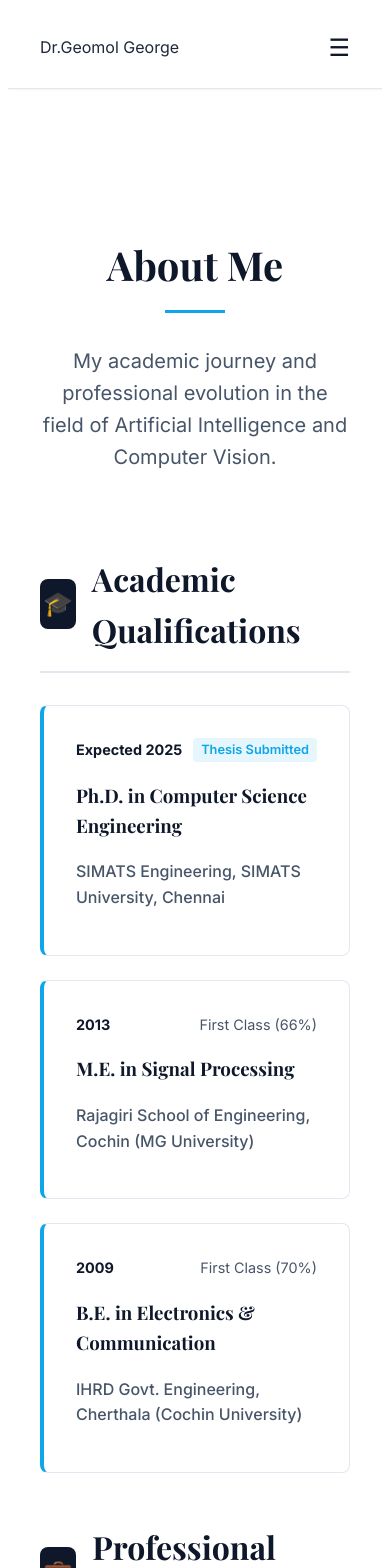
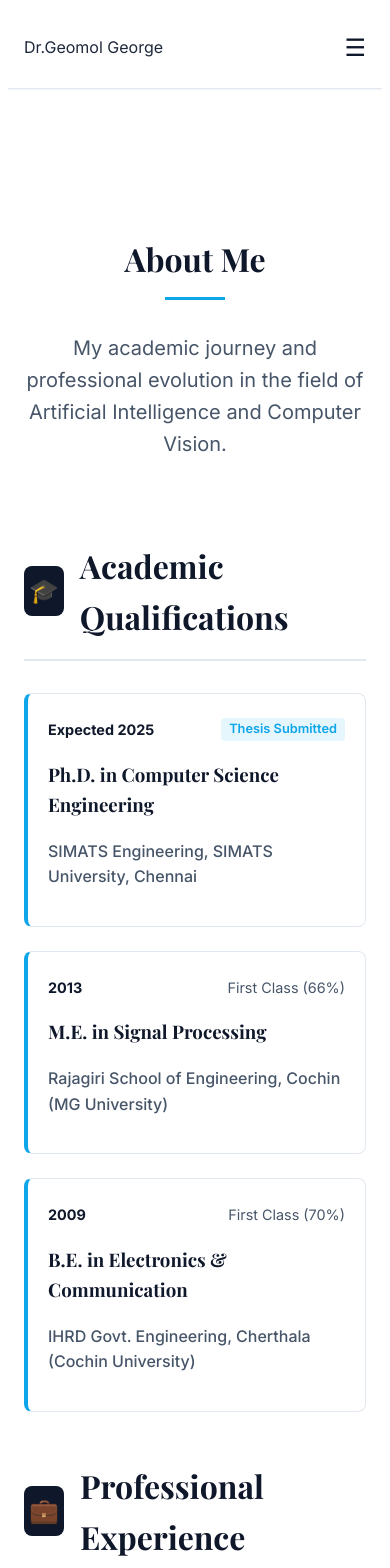
Before and after one commit to Sanoj12/dr.geomol_website, a Next.js app: page /about in a window 390 px wide. Shown: the top 1568 px of the page. Built offline with nearby package versions, Linux system fonts and the light colour scheme.

Commit message:
contact file uploaded

```diff
--- a/src/app/globals.css
+++ b/src/app/globals.css
@@ -125,3 +125,17 @@ a:hover {
 .card:hover {
   box-shadow: 0 10px 15px -3px rgba(0, 0, 0, 0.1), 0 4px 6px -2px rgba(0, 0, 0, 0.05);
 }
+
+@media (max-width: 640px) {
+  .container {
+    padding: 0 1rem;
+  }
+
+  .card {
+    padding: 1.5rem 1.25rem;
+  }
+
+  .section-title {
+    font-size: 2rem;
+  }
+}
```
Also changed, not shown: src/app/contact/page.tsx (+15 -0 lines).
